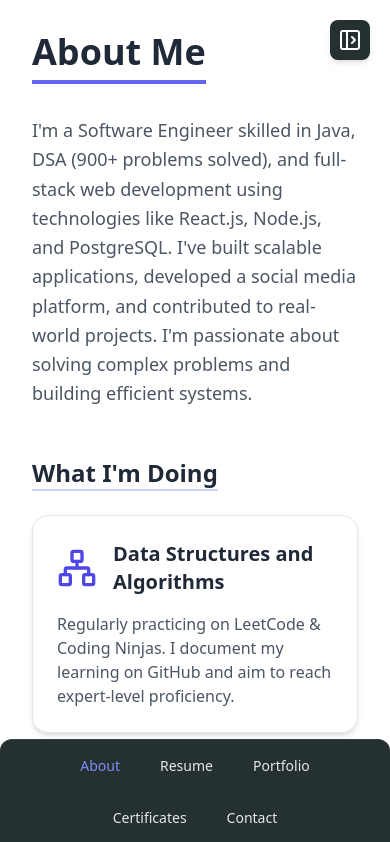
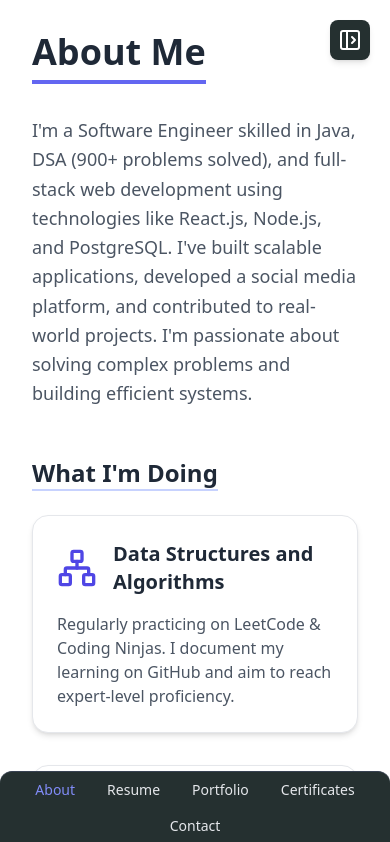
Before and after one commit to Gyaneshkr5009/PortfolioV3, a React (Vite) app: page / in a window 390 px wide. Shown: the top 842 px of the page. Built offline with nearby package versions, Linux system fonts and the light colour scheme.

Commit message:
using framer for animation

```diff
--- a/package.json
+++ b/package.json
@@ -11,9 +11,9 @@
   },
   "dependencies": {
     "@radix-ui/react-tabs": "^1.1.11",
-    "appwrite": "^17.0.2",
     "class-variance-authority": "^0.7.1",
     "clsx": "^2.1.1",
+    "framer-motion": "^12.12.1",
     "lucide-react": "^0.509.0",
     "react": "^19.1.0",
     "react-dom": "^19.1.0",
--- a/src/components/Portfolio.jsx
+++ b/src/components/Portfolio.jsx
@@ -1,5 +1,6 @@
 import { Tabs, TabsList, TabsTrigger, TabsContent } from "../components/ui/tabs";
 import React from "react";
+import { motion, AnimatePresence } from "framer-motion";
 
 const projects = [
   {
@@ -129,8 +130,18 @@ const Portfolio = () => {
   );
 };
 
+
+
 const ProjectGrid = ({ projects }) => (
-  <div className="grid grid-cols-1 sm:grid-cols-2 lg:grid-cols-3 gap-6 sm:gap-8">
+  <AnimatePresence mode="wait">
+    <motion.div
+      key={projects.map((p) => p.title).join("-")} // ensures unique key on each tab switch
+      initial={{ opacity: 0, scale: 0.9, y: 30 }}
+      animate={{ opacity: 1, scale: 1, y: 0 }}
+      exit={{ opacity: 0, scale: 0.9, y: -30 }}
+      transition={{ duration: 0.5, ease: "easeInOut" }}
+      className="grid grid-cols-1 sm:grid-cols-2 lg:grid-cols-3 gap-6 sm:gap-8"
+    >
       {projects.map((project, index) => (
         <div
           key={index}
@@ -164,10 +175,9 @@ const ProjectGrid = ({ projects }) => (
           </a>
         </div>
       ))}
-  </div>
+    </motion.div>
+  </AnimatePresence>
 );
 
 
-
-
 export default Portfolio;
--- a/src/components/RightPane.jsx
+++ b/src/components/RightPane.jsx
@@ -54,12 +54,12 @@ export default function RightPane() {
 
             {/* Mobile Bottom Nav */}
             <nav className="md:hidden fixed bottom-0 left-0 w-full bg-[#253030] backdrop-blur-md border-t border-gray-700 rounded-t-xl shadow-md z-40">
-                <ul className="flex justify-center items-center flex-wrap px-4">
+                <ul className="flex justify-center items-center flex-wrap px-2">
                     {tabs.map(tab => (
                         <li key={tab} className="mx-2">
                             <button
                                 onClick={() => setActiveTab(tab)}
-                                className={`text-sm px-3 py-4 font-medium transition-colors duration-300 ${
+                                className={`text-sm px-2 py-2 font-medium transition-colors duration-300 ${
                                     activeTab === tab
                                         ? 'text-indigo-400'
                                         : 'text-gray-200 hover:text-gray-400'
```
Also changed, not shown: 1 other file (tests, documents, lock files or other folders). Lines whose indentation alone changed are shown as unchanged.
